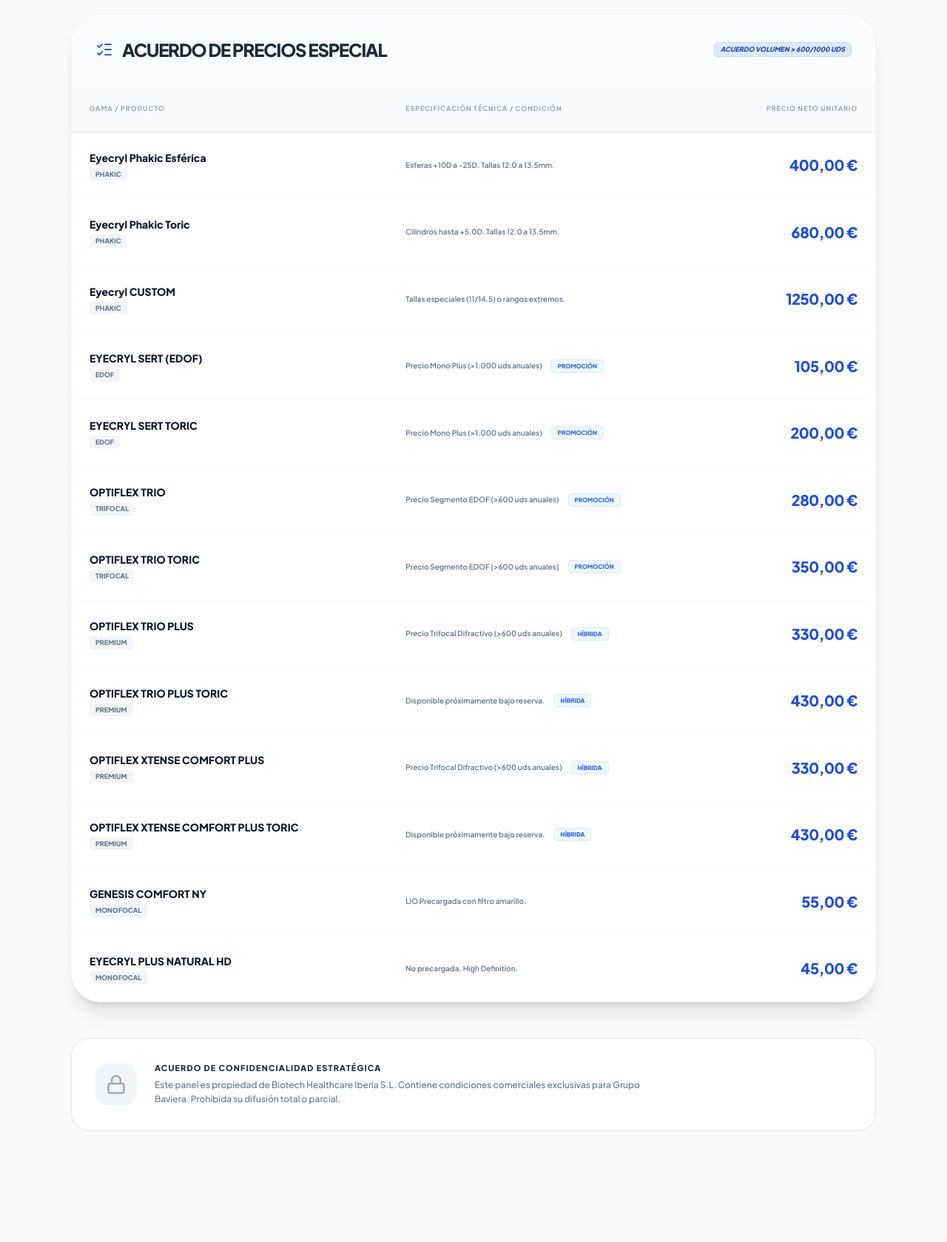
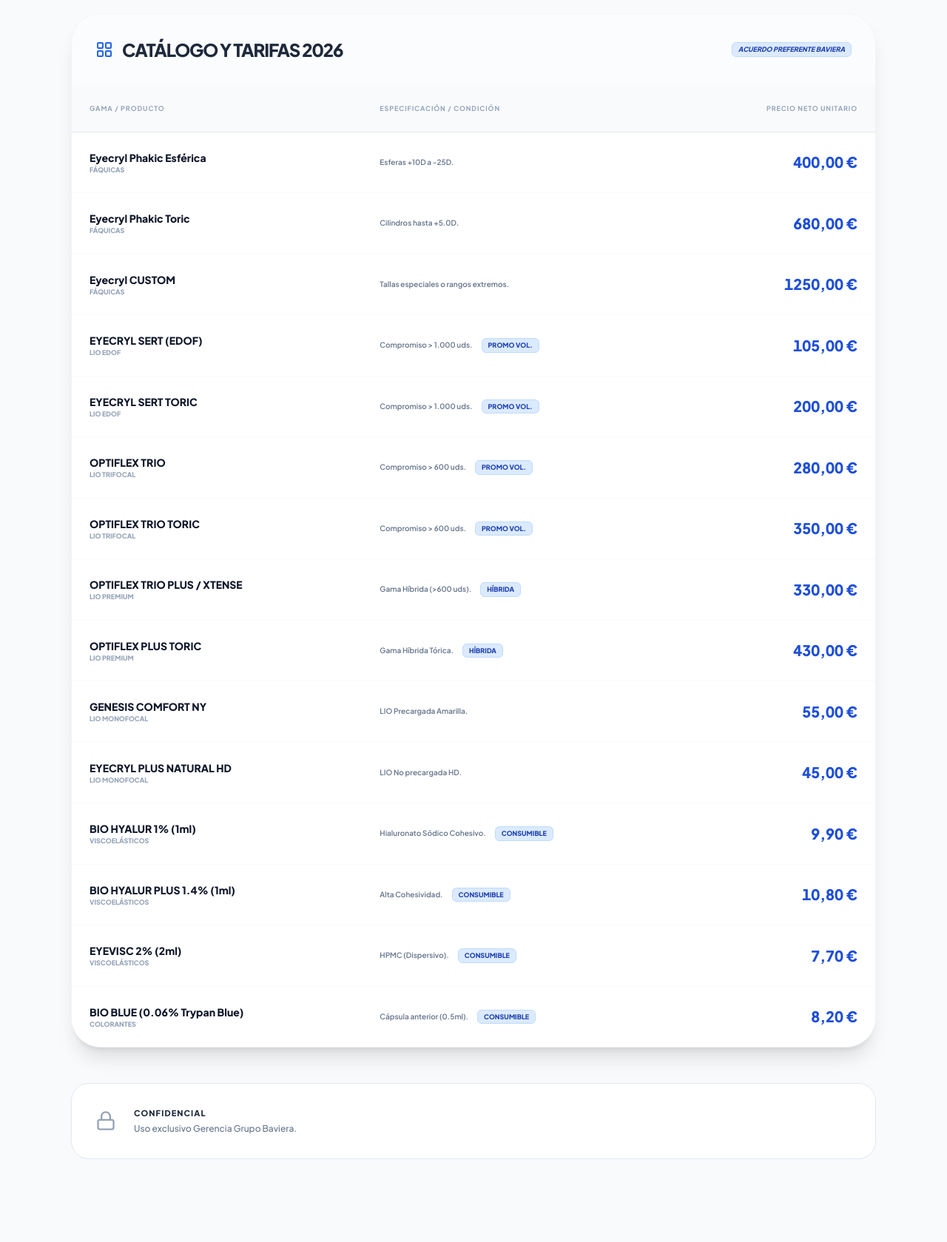
Before and after one commit to BiotechHealthcareIberia/BAVIERA, a plain HTML site: page index.html in a window 1280 px wide. Shown: the part 133-1812 px from the top of the page at 74% size. Before the commit the page ends 1774 px from the top, so only its background shows below. Drawn offline with nearby package versions, Linux system fonts and the light colour scheme.

Commit message:
index.html

```diff
--- a/index.html
+++ b/index.html
@@ -3,54 +3,21 @@
 <head>
     <meta charset="UTF-8">
     <meta name="viewport" content="width=device-width, initial-scale=1.0, maximum-scale=1.0, user-scalable=no">
-    <title>Biotech | Dashboard Estratégico Baviera 2026</title>
+    <title>Biotech | Dashboard Integral Baviera 2026</title>
     <script src="https://cdn.tailwindcss.com"></script>
     <script src="https://unpkg.com/lucide@latest"></script>
     <style>
         @import url('https://fonts.googleapis.com/css2?family=Plus+Jakarta+Sans:wght@300;400;500;600;700;800&display=swap');
-
-        body {
-            font-family: 'Plus Jakarta Sans', sans-serif;
-            background-color: #f8fafc;
-            -webkit-font-smoothing: antialiased;
-        }
-
+        body { font-family: 'Plus Jakarta Sans', sans-serif; background-color: #f8fafc; -webkit-font-smoothing: antialiased; }
         .tab-content { display: none; }
         .tab-content.active { display: block; animation: fadeIn 0.4s ease-out forwards; }
-
-        @keyframes fadeIn {
-            from { opacity: 0; transform: translateY(10px); }
-            to { opacity: 1; transform: translateY(0); }
-        }
-
-        .nav-btn.active {
-            background-color: #2563eb;
-            color: white;
-            box-shadow: 0 10px 15px -3px rgba(37, 99, 235, 0.2);
-        }
-
+        @keyframes fadeIn { from { opacity: 0; transform: translateY(10px); } to { opacity: 1; transform: translateY(0); } }
+        .nav-btn.active { background-color: #2563eb; color: white; box-shadow: 0 10px 15px -3px rgba(37, 99, 235, 0.2); }
         .no-scrollbar::-webkit-scrollbar { display: none; }
-
         input[type=range] { -webkit-appearance: none; width: 100%; background: transparent; }
-        input[type=range]::-webkit-slider-thumb {
-            -webkit-appearance: none; height: 20px; width: 20px; border-radius: 50%;
-            background: #2563eb; cursor: pointer; border: 3px solid white;
-            box-shadow: 0 4px 10px rgba(0,0,0,0.1); margin-top: -8px;
-        }
-        input[type=range]::-webkit-slider-runnable-track {
-            width: 100%; height: 4px; background: rgba(37, 99, 235, 0.1); border-radius: 2px;
-        }
-
-        .badge-promo {
-            background: #dbeafe;
-            color: #1e40af;
-            padding: 2px 8px;
-            border-radius: 6px;
-            font-size: 9px;
-            font-weight: 800;
-            text-transform: uppercase;
-            border: 1px solid #bfdbfe;
-        }
+        input[type=range]::-webkit-slider-thumb { -webkit-appearance: none; height: 20px; width: 20px; border-radius: 50%; background: #2563eb; cursor: pointer; border: 3px solid white; box-shadow: 0 4px 10px rgba(0,0,0,0.1); margin-top: -8px; }
+        input[type=range]::-webkit-slider-runnable-track { width: 100%; height: 4px; background: rgba(37, 99, 235, 0.1); border-radius: 2px; }
+        .badge-promo { background: #dbeafe; color: #1e40af; padding: 2px 8px; border-radius: 6px; font-size: 9px; font-weight: 800; text-transform: uppercase; border: 1px solid #bfdbfe; }
     </style>
 </head>
 <body class="text-slate-900 bg-slate-50 min-h-screen pb-20">
@@ -65,7 +32,7 @@
             </div>
 
             <nav class="flex bg-white p-1.5 rounded-2xl shadow-sm border border-slate-200 overflow-x-auto no-scrollbar w-full lg:w-auto sticky top-4 z-40">
-                <button onclick="showTab('catalog')" id="btn-catalog" class="nav-btn active px-6 py-2.5 rounded-xl text-xs font-bold transition-all uppercase whitespace-nowrap">Tarifa 2026</button>
+                <button onclick="showTab('catalog')" id="btn-catalog" class="nav-btn active px-6 py-2.5 rounded-xl text-xs font-bold transition-all uppercase whitespace-nowrap">Tarifa Completa</button>
                 <button onclick="showTab('simulator')" id="btn-simulator" class="nav-btn px-6 py-2.5 rounded-xl text-xs font-bold text-slate-400 hover:bg-slate-50 transition-all uppercase whitespace-nowrap">Rappel Grupo</button>
                 <button onclick="showTab('campaign')" id="btn-campaign" class="nav-btn px-6 py-2.5 rounded-xl text-xs font-bold text-blue-600 bg-blue-50 border border-blue-100 uppercase whitespace-nowrap ml-2">Campaña Serrano</button>
             </nav>
@@ -75,18 +42,18 @@
             <div class="bg-white rounded-[40px] border border-slate-100 shadow-xl overflow-hidden">
                 <div class="p-6 md:p-8 border-b border-slate-50 bg-slate-50/50 flex flex-col md:flex-row justify-between items-start md:items-center gap-4">
                     <h3 class="font-black text-2xl uppercase tracking-tighter text-slate-800 flex items-center gap-3">
-                        <i data-lucide="list-checks" class="text-blue-600"></i> Acuerdo de Precios Especial
+                        <i data-lucide="layout-grid" class="text-blue-600"></i> Catálogo y Tarifas 2026
                     </h3>
                     <div class="flex gap-2">
-                        <span class="badge-promo italic">Acuerdo Volumen > 600/1000 uds</span>
+                        <span class="badge-promo italic">Acuerdo Preferente Baviera</span>
                     </div>
                 </div>
                 <div class="overflow-x-auto">
-                    <table class="w-full text-left border-collapse min-w-[800px]">
+                    <table class="w-full text-left border-collapse min-w-[850px]">
                         <thead class="bg-slate-50 border-b font-bold text-slate-400 uppercase tracking-widest text-[9px]">
                             <tr>
                                 <th class="p-6">Gama / Producto</th>
-                                <th class="p-6">Especificación Técnica / Condición</th>
+                                <th class="p-6">Especificación / Condición</th>
                                 <th class="p-6 text-right">Precio Neto Unitario</th>
                             </tr>
                         </thead>
@@ -101,11 +68,11 @@
             <div class="bg-slate-900 p-8 md:p-12 rounded-[40px] text-white shadow-2xl relative overflow-hidden">
                 <div class="absolute top-0 right-0 w-64 h-64 bg-blue-500/10 rounded-full blur-[100px] -mr-20 -mt-20"></div>
                 <div class="relative z-10">
-                    <h2 class="text-4xl font-black mb-10 uppercase tracking-tighter">Cálculo de Rappel Anual 2026</h2>
+                    <h2 class="text-4xl font-black mb-10 uppercase tracking-tighter">Simulador de Rappel Anual</h2>
                     <div class="grid grid-cols-1 lg:grid-cols-2 gap-12 items-center">
                         <div class="space-y-8">
                             <div>
-                                <p class="text-slate-400 text-xs font-bold uppercase tracking-widest mb-4">Volumen de Facturación Estimado</p>
+                                <p class="text-slate-400 text-xs font-bold uppercase tracking-widest mb-4">Consumo Estimado</p>
                                 <div class="flex items-baseline gap-2 mb-6">
                                     <span id="sales-val" class="text-7xl font-black tracking-tighter tabular-nums text-white">2.500.000</span>
                                     <span class="text-3xl font-bold text-blue-500">€</span>
@@ -113,14 +80,13 @@
                                 <input type="range" id="sales-slider" min="100000" max="5000000" step="50000" value="2500000" class="w-full" oninput="updateSim()">
                             </div>
                         </div>
-
                         <div class="grid grid-cols-1 sm:grid-cols-2 gap-4">
                             <div class="bg-white/5 p-8 rounded-3xl border border-white/10 backdrop-blur-md">
-                                <p class="text-[10px] text-slate-500 uppercase font-black mb-2 tracking-widest">Tramo Alcanzado</p>
+                                <p class="text-[10px] text-slate-500 uppercase font-black mb-2 tracking-widest">Porcentaje</p>
                                 <p id="rappel-pct" class="text-4xl font-black text-blue-400 tabular-nums">5.0%</p>
                             </div>
                             <div class="bg-white/5 p-8 rounded-3xl border border-white/10 backdrop-blur-md">
-                                <p class="text-[10px] text-slate-500 uppercase font-black mb-2 tracking-widest">Abono Devengado</p>
+                                <p class="text-[10px] text-slate-500 uppercase font-black mb-2 tracking-widest">Abono Neto</p>
                                 <p id="rappel-total" class="text-4xl font-black text-emerald-400 tabular-nums">125.000 €</p>
                             </div>
                         </div>
@@ -129,97 +95,77 @@
             </div>
         </div>
 
-        <div id="campaign" class="tab-content space-y-6">
-            <div class="bg-white rounded-[40px] p-8 md:p-16 border border-slate-100 shadow-xl text-center relative overflow-hidden">
+        <div id="campaign" class="tab-content">
+            <div class="bg-white rounded-[40px] p-8 md:p-16 border border-slate-100 shadow-xl text-center">
                 <div class="max-w-2xl mx-auto">
                     <div class="w-20 h-20 bg-blue-600 text-white rounded-3xl flex items-center justify-center mx-auto mb-8 shadow-xl">
                         <i data-lucide="target" class="w-10 h-10"></i>
                     </div>
                     <h2 class="text-4xl font-black text-slate-900 mb-4 uppercase tracking-tighter">David Lloyd Serrano</h2>
-                    <p class="text-slate-500 text-lg mb-12 font-medium">Propuesta conjunta Biotech & Baviera para la captación de pacientes premium de cirugía refractiva con tecnología <span class="text-blue-600 font-bold">Eyecryl Phakic</span>.</p>
-
-                    <div class="grid grid-cols-1 md:grid-cols-3 gap-6 mb-12">
-                        <div class="p-6 bg-slate-50 rounded-3xl border border-slate-100">
-                            <i data-lucide="calendar" class="w-5 h-5 mx-auto mb-3 text-slate-400"></i>
-                            <p class="text-[10px] font-black text-slate-400 uppercase mb-1">Duración</p>
-                            <p class="text-sm font-bold text-slate-900">1 Mes</p>
-                        </div>
-                        <div class="p-6 bg-slate-50 rounded-3xl border border-slate-100">
-                            <i data-lucide="map-pin" class="w-5 h-5 mx-auto mb-3 text-slate-400"></i>
-                            <p class="text-[10px] font-black text-slate-400 uppercase mb-1">Ubicación</p>
-                            <p class="text-sm font-bold text-slate-900">Vestuarios DL Serrano</p>
-                        </div>
-                        <div class="p-6 bg-blue-50 rounded-3xl border border-blue-100">
-                            <i data-lucide="credit-card" class="w-5 h-5 mx-auto mb-3 text-blue-400"></i>
-                            <p class="text-[10px] font-black text-blue-400 uppercase mb-1">Inversión</p>
-                            <p class="text-sm font-bold text-blue-700">100% Biotech</p>
-                        </div>
-                    </div>
-
+                    <p class="text-slate-500 text-lg mb-12 font-medium">Acción de marketing para captación de pacientes <span class="text-blue-600 font-bold">Eyecryl Phakic</span>.</p>
                     <div class="inline-flex flex-col p-10 bg-slate-900 text-white rounded-[40px] shadow-2xl">
-                        <span class="text-[10px] font-bold text-slate-500 uppercase tracking-[0.2em] mb-2">Coste de Acción Especial</span>
+                        <span class="text-[10px] font-bold text-slate-500 uppercase tracking-[0.2em] mb-2">Presupuesto Cerrado</span>
                         <span class="text-5xl font-black tracking-tighter tabular-nums">4.800 €</span>
                     </div>
                 </div>
             </div>
         </div>
 
-        <footer class="mt-12 p-8 bg-white border border-slate-200 rounded-3xl flex flex-col md:flex-row items-center gap-6">
-            <div class="w-14 h-14 rounded-2xl bg-slate-100 flex items-center justify-center text-slate-400">
-                <i data-lucide="lock" class="w-7 h-7"></i>
-            </div>
-            <div class="flex-1 text-center md:text-left">
-                <p class="text-[11px] font-black text-slate-800 uppercase tracking-widest mb-1">Acuerdo de Confidencialidad Estratégica</p>
-                <p class="text-slate-500 text-xs font-medium leading-relaxed max-w-2xl">Este panel es propiedad de Biotech Healthcare Iberia S.L. Contiene condiciones comerciales exclusivas para Grupo Baviera. Prohibida su difusión total o parcial.</p>
+        <footer class="mt-12 p-8 bg-white border border-slate-200 rounded-3xl flex items-center gap-6">
+            <i data-lucide="lock" class="w-7 h-7 text-slate-400"></i>
+            <div>
+                <p class="text-[11px] font-black text-slate-800 uppercase tracking-widest mb-1">Confidencial</p>
+                <p class="text-slate-500 text-xs font-medium">Uso exclusivo Gerencia Grupo Baviera.</p>
             </div>
         </footer>
     </div>
 
     <script>
-        // BASE DE DATOS DE PRODUCTOS CON NUEVOS PRECIOS
         const products = [
-            // FÁQUICAS (Sin cambios)
-            { cat: 'PHAKIC', name: 'Eyecryl Phakic Esférica', price: 400, desc: 'Esferas +10D a -25D. Tallas 12.0 a 13.5mm.', tag: null },
-            { cat: 'PHAKIC', name: 'Eyecryl Phakic Toric', price: 680, desc: 'Cilindros hasta +5.0D. Tallas 12.0 a 13.5mm.', tag: null },
-            { cat: 'PHAKIC', name: 'Eyecryl CUSTOM', price: 1250, desc: 'Tallas especiales (11/14.5) o rangos extremos.', tag: null },
+            // FÁQUICAS
+            { cat: 'FÁQUICAS', name: 'Eyecryl Phakic Esférica', price: 400, desc: 'Esferas +10D a -25D.', tag: null },
+            { cat: 'FÁQUICAS', name: 'Eyecryl Phakic Toric', price: 680, desc: 'Cilindros hasta +5.0D.', tag: null },
+            { cat: 'FÁQUICAS', name: 'Eyecryl CUSTOM', price: 1250, desc: 'Tallas especiales o rangos extremos.', tag: null },
 
-            // EDOF (Segmento EDOF a precio Mono Plus > 1000 uds)
-            { cat: 'EDOF', name: 'EYECRYL SERT (EDOF)', price: 105, desc: 'Precio Mono Plus (>1.000 uds anuales)', tag: 'Promoción' },
-            { cat: 'EDOF', name: 'EYECRYL SERT TORIC', price: 200, desc: 'Precio Mono Plus (>1.000 uds anuales)', tag: 'Promoción' },
+            // LIO ESPECIALES
+            { cat: 'LIO EDOF', name: 'EYECRYL SERT (EDOF)', price: 105, desc: 'Compromiso > 1.000 uds.', tag: 'Promo Vol.' },
+            { cat: 'LIO EDOF', name: 'EYECRYL SERT TORIC', price: 200, desc: 'Compromiso > 1.000 uds.', tag: 'Promo Vol.' },
+            { cat: 'LIO TRIFOCAL', name: 'OPTIFLEX TRIO', price: 280, desc: 'Compromiso > 600 uds.', tag: 'Promo Vol.' },
+            { cat: 'LIO TRIFOCAL', name: 'OPTIFLEX TRIO TORIC', price: 350, desc: 'Compromiso > 600 uds.', tag: 'Promo Vol.' },
+            { cat: 'LIO PREMIUM', name: 'OPTIFLEX TRIO PLUS / XTENSE', price: 330, desc: 'Gama Híbrida (>600 uds).', tag: 'Híbrida' },
+            { cat: 'LIO PREMIUM', name: 'OPTIFLEX PLUS TORIC', price: 430, desc: 'Gama Híbrida Tórica.', tag: 'Híbrida' },
 
-            // TRIFOCAL (Segmento Trifocal a precio EDOF > 600 uds)
-            { cat: 'TRIFOCAL', name: 'OPTIFLEX TRIO', price: 280, desc: 'Precio Segmento EDOF (>600 uds anuales)', tag: 'Promoción' },
-            { cat: 'TRIFOCAL', name: 'OPTIFLEX TRIO TORIC', price: 350, desc: 'Precio Segmento EDOF (>600 uds anuales)', tag: 'Promoción' },
+            // LIO MONOFOCALES
+            { cat: 'LIO MONOFOCAL', name: 'GENESIS COMFORT NY', price: 55, desc: 'LIO Precargada Amarilla.', tag: null },
+            { cat: 'LIO MONOFOCAL', name: 'EYECRYL PLUS NATURAL HD', price: 45, desc: 'LIO No precargada HD.', tag: null },
 
-            // HÍBRIDAS / PREMIUM (Segmento Híbrido a precio Difractivo > 600 uds)
-            { cat: 'PREMIUM', name: 'OPTIFLEX TRIO PLUS', price: 330, desc: 'Precio Trifocal Difractivo (>600 uds anuales)', tag: 'Híbrida' },
-            { cat: 'PREMIUM', name: 'OPTIFLEX TRIO PLUS TORIC', price: 430, desc: 'Disponible próximamente bajo reserva.', tag: 'Híbrida' },
-            { cat: 'PREMIUM', name: 'OPTIFLEX XTENSE COMFORT PLUS', price: 330, desc: 'Precio Trifocal Difractivo (>600 uds anuales)', tag: 'Híbrida' },
-            { cat: 'PREMIUM', name: 'OPTIFLEX XTENSE COMFORT PLUS TORIC', price: 430, desc: 'Disponible próximamente bajo reserva.', tag: 'Híbrida' },
+            // VISCOELÁSTICOS
+            { cat: 'VISCOELÁSTICOS', name: 'BIO HYALUR 1% (1ml)', price: 9.90, desc: 'Hialuronato Sódico Cohesivo.', tag: 'Consumible' },
+            { cat: 'VISCOELÁSTICOS', name: 'BIO HYALUR PLUS 1.4% (1ml)', price: 10.80, desc: 'Alta Cohesividad.', tag: 'Consumible' },
+            { cat: 'VISCOELÁSTICOS', name: 'EYEVISC 2% (2ml)', price: 7.70, desc: 'HPMC (Dispersivo).', tag: 'Consumible' },
 
-            // MONOFOCALES
-            { cat: 'MONOFOCAL', name: 'GENESIS COMFORT NY', price: 55, desc: 'LIO Precargada con filtro amarillo.', tag: null },
-            { cat: 'MONOFOCAL', name: 'EYECRYL PLUS NATURAL HD', price: 45, desc: 'No precargada. High Definition.', tag: null }
+            // COLORANTES
+            { cat: 'COLORANTES', name: 'BIO BLUE (0.06% Trypan Blue)', price: 8.20, desc: 'Cápsula anterior (0.5ml).', tag: 'Consumible' }
         ];
 
         function renderProducts() {
             const container = document.getElementById('product-list');
             container.innerHTML = products.map(p => `
-                <tr class="hover:bg-slate-50/50 transition-colors group">
+                <tr class="hover:bg-slate-50/50 transition-colors">
                     <td class="p-6">
-                        <div class="flex flex-col gap-1">
+                        <div class="flex flex-col">
                             <span class="text-sm font-black text-slate-900">${p.name}</span>
-                            <span class="text-[9px] bg-slate-100 text-slate-500 px-2 py-0.5 rounded font-black w-fit uppercase">${p.cat}</span>
+                            <span class="text-[9px] text-slate-400 font-black uppercase">${p.cat}</span>
                         </div>
                     </td>
                     <td class="p-6">
                         <div class="flex items-center gap-3">
                             <span class="text-[10px] font-semibold text-slate-500">${p.desc}</span>
-                            ${p.tag ? `<span class="px-2 py-0.5 bg-blue-50 text-blue-600 text-[8px] font-black rounded uppercase border border-blue-100">${p.tag}</span>` : ''}
+                            ${p.tag ? `<span class="badge-promo">${p.tag}</span>` : ''}
                         </div>
                     </td>
                     <td class="p-6 text-right">
-                        <span class="text-xl font-black text-blue-700 tracking-tight">${p.price},00 €</span>
+                        <span class="text-xl font-black text-blue-700 tabular-nums">${p.price.toFixed(2).replace('.', ',')} €</span>
                     </td>
                 </tr>
             `).join('');
@@ -232,21 +178,12 @@
             document.getElementById(id).classList.add('active');
             document.getElementById('btn-' + id).classList.add('active');
             lucide.createIcons();
-            window.scrollTo({ top: 0, behavior: 'smooth' });
         }
 
         function updateSim() {
             const sales = parseInt(document.getElementById('sales-slider').value);
             document.getElementById('sales-val').innerText = sales.toLocaleString('es-ES');
-
-            // Lógica de Rappel Baviera 2026
-            let rate = 0;
-            if (sales >= 300000) rate = 0.015;
-            if (sales >= 600000) rate = 0.02;
-            if (sales >= 1200000) rate = 0.03;
-            if (sales >= 1800000) rate = 0.04;
-            if (sales >= 2500000) rate = 0.05;
-
+            let rate = sales >= 2500000 ? 0.05 : (sales >= 1200000 ? 0.03 : 0.015);
             document.getElementById('rappel-pct').innerText = (rate * 100).toFixed(1) + '%';
             document.getElementById('rappel-total').innerText = Math.round(sales * rate).toLocaleString('es-ES') + ' €';
         }
```
